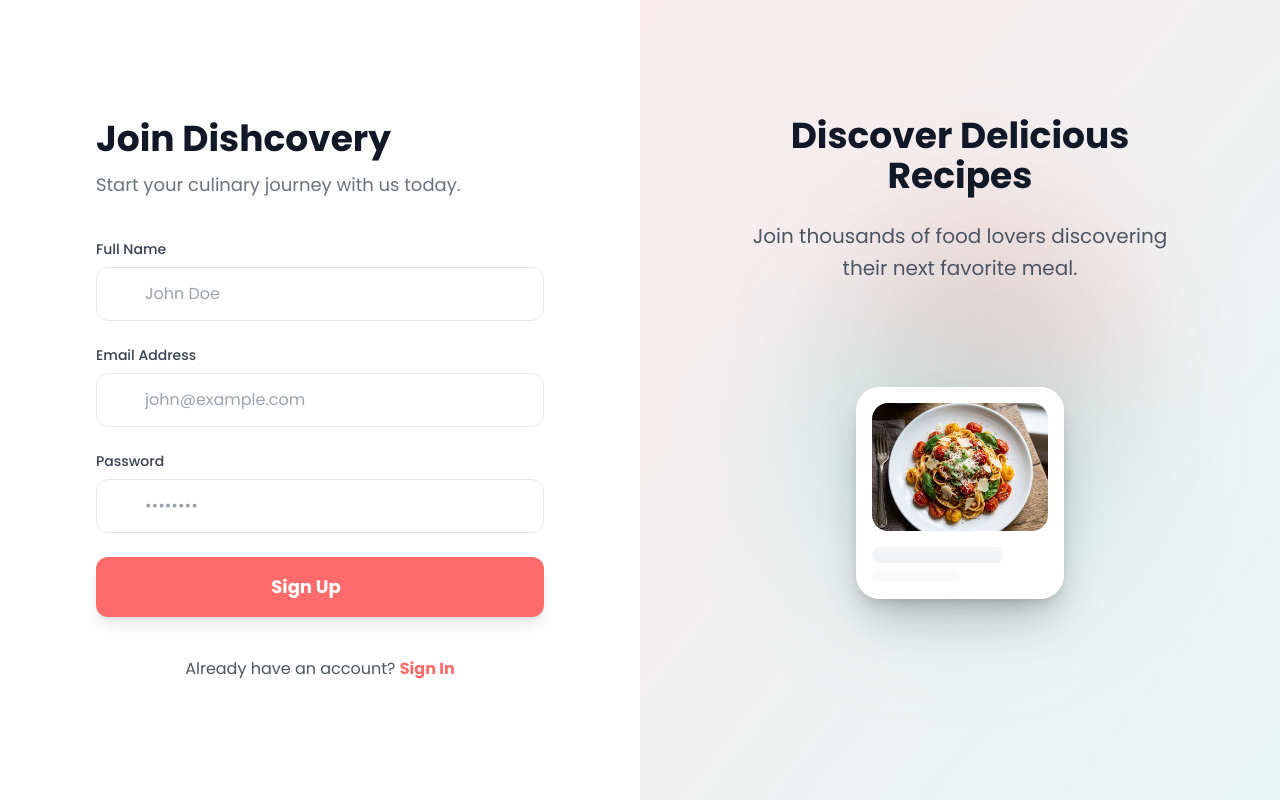
After one commit to RLASH18/dishcovery, a Flask app: page /register in a window 1280 px wide. The commit adds this page. Run offline with Flask 3, Linux system fonts and the light colour scheme; some libraries are stand-ins or nearby versions.

Commit message:
feat: implement user authentication and core application layout

```diff
--- a/app/__init__.py
+++ b/app/__init__.py
@@ -10,6 +10,9 @@ def create_app():
 
     db.init_app(app)
 
+    # Import models
+    from app.models.user import User
+
     # Register routes
     from app.routes.web import register_routes
     register_routes(app)
--- /dev/null
+++ b/app/controllers/auth_controller.py
@@ -0,0 +1,59 @@
+from flask import request, redirect, url_for, flash, render_template
+from app.models.user import User
+from app import db
+
+class AuthController:
+
+    # Login
+    @staticmethod
+    def show_login():
+        return render_template('pages/auth/login.html')
+
+    @staticmethod
+    def login():
+        email = request.form.get('email')
+        password = request.form.get('password')
+
+        if not email or not password:
+            flash("All fields are required", "error")
+            return redirect(url_for('login'))
+
+        user = User.query.filter_by(email=email).first()
+
+        if not user or not user.check_password(password):
+            flash('Invalid email or password', 'error')
+            return redirect(url_for('login'))
+
+        flash('Login successfull', 'success')
+        return redirect(url_for('dashboard'))
+
+    # Register
+    @staticmethod
+    def show_register():
+        return render_template('pages/auth/register.html')
+
+    @staticmethod
+    def register():
+        name = request.form.get('name')
+        email = request.form.get('email')
+        password = request.form.get('password')
+
+        if not name or not email or not password:
+            flash("All fields are required", "error")
+            return redirect(url_for('register'))
+
+        # Check if email already exists
+        existing_user = User.query.filter_by(email=email).first()
+
+        if existing_user:
+            flash('Email already registered', 'error')
+            return redirect(url_for('register'))
+
+        user = User(name=name, email=email)
+        user.set_password(password)
+
+        db.session.add(user)
+        db.session.commit()
+
+        flash('Registration successfull! Please login', 'success')
+        return redirect(url_for('login'))
--- a/app/routes/web.py
+++ b/app/routes/web.py
@@ -1,7 +1,31 @@
 from flask import render_template
+from app.controllers.auth_controller import AuthController
 
 def register_routes(app):
 
+    # Landing page
     @app.route('/')
     def landing():
         return render_template('pages/landing.html')
+
+    # Login
+    @app.route('/login', methods=['GET'])
+    def login():
+        return AuthController.show_login()
+
+    @app.route('/login', methods=['POST'])
+    def login_post():
+        return AuthController.login()
+
+    # Register
+    @app.route('/register', methods=['GET'])
+    def register():
+        return AuthController.show_register()
+
+    @app.route('/register', methods=['POST'])
+    def register_post():
+        return AuthController.register()
+
+    @app.route('/dashboard')
+    def dashboard():
+        return render_template('pages/dashboard.html')
--- /dev/null
+++ b/app/templates/layouts/auth.html
@@ -0,0 +1,137 @@
+{% extends "layouts/base.html" %}
+
+{% block layout %}
+<div id="auth-wrapper" class="min-h-screen flex bg-white overflow-hidden">
+    <!-- Left Side - Form Content -->
+    <div class="w-full lg:w-1/2 flex flex-col justify-center p-8 md:p-12 lg:p-24 relative">
+        <div id="form-container" class="max-w-md w-full mx-auto">
+            <div class="mb-10">
+                <h1 class="text-4xl font-bold text-gray-900 mb-3">{% block heading %}{% endblock %}</h1>
+                <p class="text-gray-500 text-lg">{% block sub_heading %}{% endblock %}</p>
+            </div>
+
+            <!-- Flash messages -->
+            {% with messages = get_flashed_messages(with_categories=true) %}
+                {% if messages %}
+                    <div class="mb-4 space-y-2">
+                        {% for category, message in messages %}
+                            <div class="flex items-start gap-3 p-4 text-sm rounded-xl
+                                {% if category == 'error' %}
+                                    text-red-800 bg-red-50 border border-red-200
+                                {% elif category == 'success' %}
+                                    text-green-800 bg-green-50 border border-green-200
+                                {% else %}
+                                    text-blue-800 bg-blue-50 border border-blue-200
+                                {% endif %}
+                            ">
+                                <!-- Lucide icon -->
+                                {% if category == 'error' %}
+                                    <i data-lucide="x-circle" class="w-5 h-5 flex-shrink-0"></i>
+                                {% elif category == 'success' %}
+                                    <i data-lucide="check-circle" class="w-5 h-5 flex-shrink-0"></i>
+                                {% else %}
+                                    <i data-lucide="info" class="w-5 h-5 flex-shrink-0"></i>
+                                {% endif %}
+
+                                <span>{{ message }}</span>
+                            </div>
+                        {% endfor %}
+                    </div>
+                {% endif %}
+            {% endwith %}
+
+            {% block auth_form %}{% endblock %}
+        </div>
+    </div>
+
+    <!-- Right Side - Decorative (Image & Animations) -->
+    <div class="hidden lg:block w-1/2 bg-gray-50 relative overflow-hidden">
+        <div id="decorative-side" class="absolute inset-0 flex items-center justify-center">
+            <div class="absolute inset-0 bg-gradient-to-br from-primary/10 to-secondary/10 z-0"></div>
+
+            <div class="absolute top-1/4 right-1/4 w-64 h-64 bg-primary/20 rounded-full blur-3xl"></div>
+            <div class="absolute bottom-1/4 left-1/4 w-80 h-80 bg-secondary/20 rounded-full blur-3xl"></div>
+
+            <div class="relative z-10 text-center p-12 max-w-lg">
+                <h2 class="text-4xl font-bold text-gray-900 mb-6">Discover Delicious Recipes</h2>
+                <p class="text-xl text-gray-600 leading-relaxed">
+                    Join thousands of food lovers discovering their next favorite meal.
+                </p>
+
+                <div id="cards-container"
+                    class="mt-4 relative h-96 w-full flex justify-center items-center cursor-pointer">
+                    <!-- Underneath Card (Dish 1) -->
+                    <div id="card-bottom" class="absolute bg-white p-4 rounded-3xl shadow-lg w-52 z-0">
+                        <div class="h-32 overflow-hidden rounded-2xl mb-4">
+                            <img src="{{ url_for('static', filename='img/dish-1.png') }}"
+                                class="w-full h-full object-cover">
+                        </div>
+                        <div class="space-y-2">
+                            <div class="h-4 w-3/4 bg-gray-100 rounded-full"></div>
+                            <div class="h-3 w-1/2 bg-gray-50 rounded-full"></div>
+                        </div>
+                    </div>
+
+                    <!-- Top Card (Dish 2) -->
+                    <div id="card-top" class="absolute bg-white p-4 rounded-3xl shadow-2xl w-52 z-10">
+                        <div class="h-32 overflow-hidden rounded-2xl mb-4">
+                            <img src="{{ url_for('static', filename='img/dish-2.png') }}"
+                                class="w-full h-full object-cover">
+                        </div>
+                        <div class="space-y-2">
+                            <div class="h-4 w-3/4 bg-gray-100 rounded-full"></div>
+                            <div class="h-3 w-1/2 bg-gray-50 rounded-full"></div>
+                        </div>
+                    </div>
+                </div>
+            </div>
+        </div>
+    </div>
+</div>
+
+<script>
+    let ctx; // Store GSAP context here
+
+    document.addEventListener('turbo:load', () => {
+        // Clear any old context from previous page visits
+        if (ctx) ctx.revert();
+
+        ctx = gsap.context(() => {
+            // Initial stack positions
+            gsap.set(["#card-bottom", "#card-top"], {
+                transformOrigin: "bottom center",
+                y: 0,
+                x: 0
+            });
+
+            // "Closed" starting look
+            gsap.set("#card-bottom", { rotate: -8, x: -20, y: 15 });
+            gsap.set("#card-top", { rotate: 6, x: 10 });
+
+            // Fan-out timeline
+            const fanOut = gsap.timeline({
+                paused: true,
+                defaults: { duration: 0.6, ease: "power4.out" }
+            });
+
+            fanOut.to("#card-bottom", { x: -70, rotate: -18, y: 15, scale: 1.05, duration: 0.5 }, 0);
+            fanOut.to("#card-top", { x: 70, rotate: 18, y: -5, scale: 1.05, duration: 0.5 }, 0);
+
+            // Hover logic
+            const container = document.getElementById('cards-container');
+            if (container) {
+                container.addEventListener("mouseenter", () => fanOut.play());
+                container.addEventListener("mouseleave", () => fanOut.reverse());
+            }
+
+            // Page load entrance
+            gsap.from("#cards-container", { y: 40, opacity: 0, duration: 1.2, ease: "expo.out" });
+        });
+    });
+
+    // Clean up everything before Turbo caches the page
+    document.addEventListener("turbo:before-cache", () => {
+        if (ctx) ctx.revert();
+    });
+</script>
+{% endblock %}
--- /dev/null
+++ b/app/templates/layouts/base.html
@@ -0,0 +1,39 @@
+<!DOCTYPE html>
+<html lang="en">
+
+<head>
+    <meta charset="UTF-8">
+    <meta name="viewport" content="width=device-width, initial-scale=1.0">
+    <meta name="turbo-cache-control" content="no-preview">
+    <title>{% block title %}Dishcovery{% endblock %}</title>
+
+    <!-- Fonts and Styles -->
+    <link rel="stylesheet"
+        href="https://fonts.googleapis.com/css2?family=Poppins:wght@400;500;600;700&family=Montserrat:wght@400;500;600;700&display=swap">
+    <link rel="stylesheet" href="{{ url_for('static', filename='css/app.css') }}">
+
+    <!-- Turbo (SPA-like navigation) -->
+    <script src="https://unpkg.com/@hotwired/turbo@7.3.0/dist/turbo.es2017-umd.js"></script>
+
+    <!-- Tailwind CSS -->
+    <script src="https://cdn.tailwindcss.com"></script>
+    <script src="{{ url_for('static', filename='js/tailwind.config.js') }}"></script>
+
+    <!-- Animation and Icons -->
+    <script src="https://cdnjs.cloudflare.com/ajax/libs/gsap/3.12.5/gsap.min.js"></script>
+    <script src="https://unpkg.com/lucide@latest"></script>
+</head>
+
+<body>
+    {% block layout %}{% endblock %}
+
+    <script>
+        // Change DOMContentLoaded to turbo:load
+        document.addEventListener('turbo:load', () => {
+            // Initialize Lucide Icons
+            lucide.createIcons();
+        });
+    </script>
+</body>
+
+</html>
--- /dev/null
+++ b/app/templates/pages/auth/register.html
@@ -0,0 +1,50 @@
+{% extends "layouts/auth.html" %}
+{% block title %}Register - Dishcovery{% endblock %}
+
+{% block heading %}Join Dishcovery{% endblock %}
+{% block sub_heading %}Start your culinary journey with us today.{% endblock %}
+
+{% block auth_form %}
+<form class="space-y-6" action="{{ url_for('register_post') }}" method="POST">
+    <div>
+        <label class="block text-sm font-medium text-gray-700 mb-2">Full Name</label>
+        <div class="relative">
+            <i data-lucide="user" class="absolute left-4 top-1/2 -translate-y-1/2 text-gray-400 w-5 h-5"></i>
+            <input type="text" name="name"
+                class="w-full pl-12 pr-4 py-3.5 rounded-xl border border-gray-200 focus:border-primary focus:ring-2 focus:ring-primary/20 outline-none transition-all"
+                placeholder="John Doe">
+        </div>
+    </div>
+
+    <div>
+        <label class="block text-sm font-medium text-gray-700 mb-2">Email Address</label>
+        <div class="relative">
+            <i data-lucide="mail" class="absolute left-4 top-1/2 -translate-y-1/2 text-gray-400 w-5 h-5"></i>
+            <input type="email" name="email"
+                class="w-full pl-12 pr-4 py-3.5 rounded-xl border border-gray-200 focus:border-primary focus:ring-2 focus:ring-primary/20 outline-none transition-all"
+                placeholder="john@example.com">
+        </div>
+    </div>
+
+    <div>
+        <label class="block text-sm font-medium text-gray-700 mb-2">Password</label>
+        <div class="relative">
+            <i data-lucide="lock" class="absolute left-4 top-1/2 -translate-y-1/2 text-gray-400 w-5 h-5"></i>
+            <input type="password" name="password"
+                class="w-full pl-12 pr-4 py-3.5 rounded-xl border border-gray-200 focus:border-primary focus:ring-2 focus:ring-primary/20 outline-none transition-all"
+                placeholder="••••••••">
+        </div>
+    </div>
+
+    <button type="submit"
+        class="w-full bg-primary hover:bg-primary-hover text-white font-bold py-4 rounded-xl transition-all shadow-lg hover:shadow-xl flex items-center justify-center gap-2 group text-lg">
+        Sign Up <i data-lucide="arrow-right" class="group-hover:translate-x-1 transition-transform w-5 h-5"></i>
+    </button>
+</form>
+
+<div class="mt-10 text-center">
+    <p class="text-gray-600">Already have an account?
+        <a href="{{ url_for('login') }}" class="text-primary font-bold hover:underline">Sign In</a>
+    </p>
+</div>
+{% endblock %}
```
Also changed, not shown: app/models/user.py (added, +16 -0 lines), app/templates/pages/auth/login.html (added, +44 -0 lines), app/templates/pages/landing.html (+7 -7 lines), app/static/img/dish-1.png (added), app/static/img/dish-2.png (added), app/templates/pages/dashboard.html (added).
